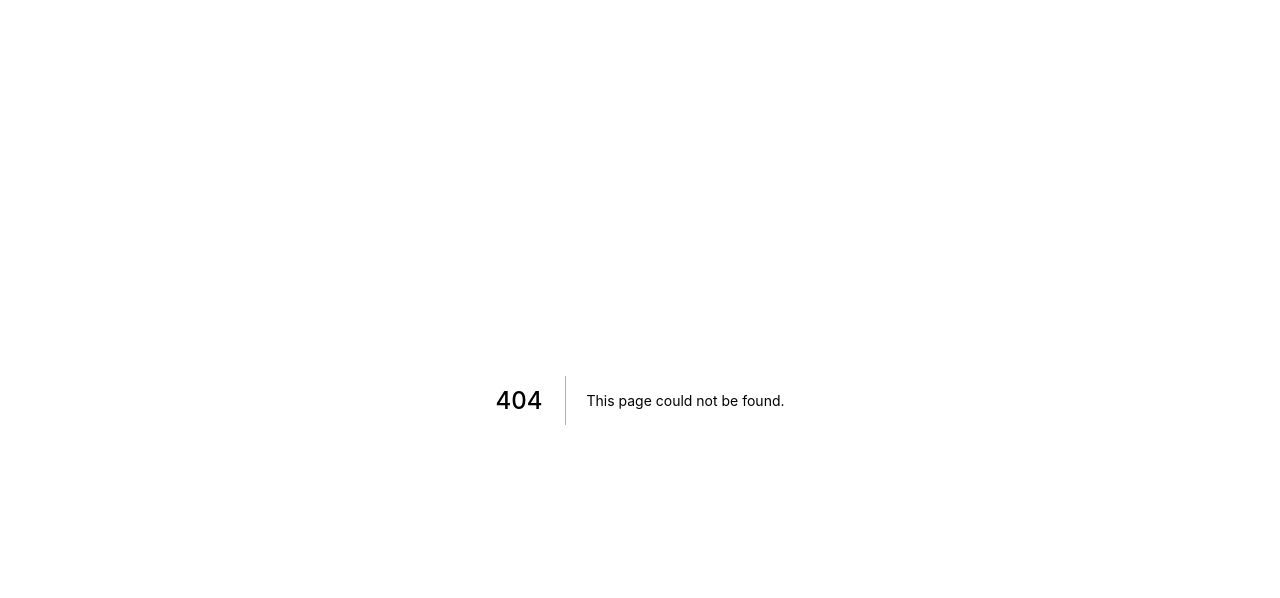
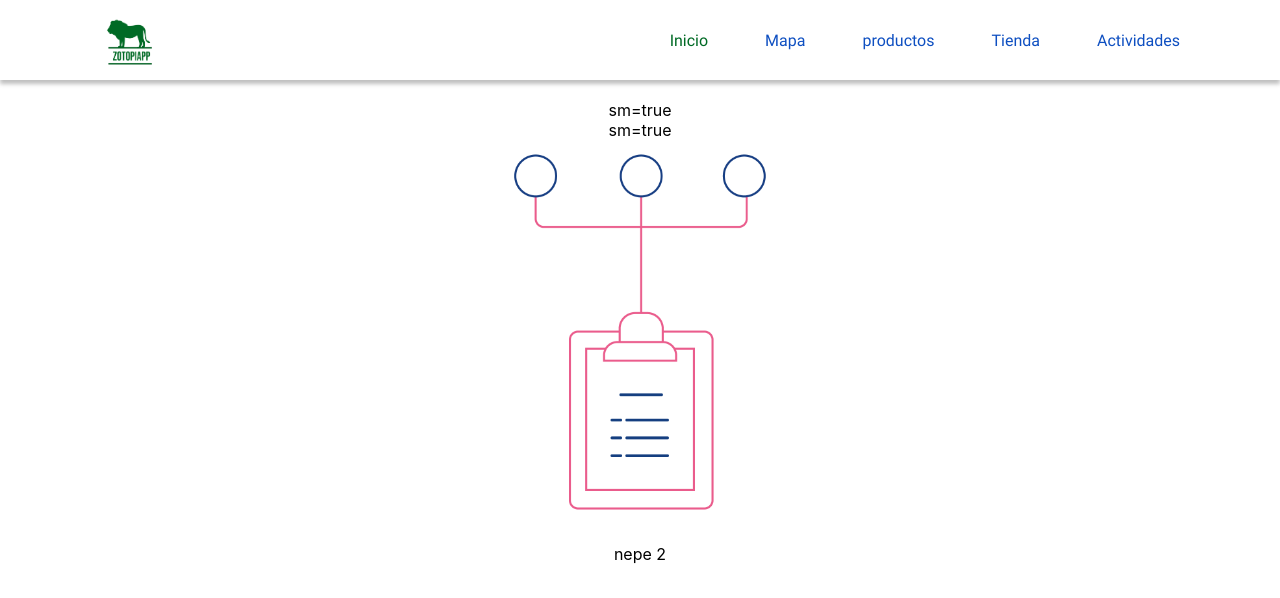
Before and after one commit to NoelAndrew/zotopiapp, a Next.js app: page /actividades in a window 1280 px wide. Before the commit this address had no page. Shown: the top 598 px of the page. Built offline with nearby package versions, Linux system fonts and the light colour scheme.

Commit message:
creacion de actividades y modificacion navbar

```diff
--- a/src/Components/Navbar/Navbar.tsx
+++ b/src/Components/Navbar/Navbar.tsx
@@ -115,7 +115,7 @@ const Navbar: FC = () => {
             </a>
           </button>
         </Link>
-        <Link href="../pages/animales/index">
+        <Link href="/actividades/">
           <button
             type="button"
             onClick={() => {
@@ -123,16 +123,16 @@ const Navbar: FC = () => {
               setopen(!open);
             }}
           >
-            <a className={active === `porque` ? styles.active : ``}>
+            <a className={active === `productos` ? styles.active : ``}>
               Actividades
             </a>
           </button>
         </Link>
-        <Link href="#contactanos">
+        <Link href="">
           <button
             type="button"
             onClick={() => {
-              setactive(`contacto`);
+              setactive(`porque`);
               setopen(!open);
             }}
           >
--- /dev/null
+++ b/src/pages/actividades/index.js
@@ -0,0 +1,35 @@
+import { useState, useEffect } from "react";
+import Navbar from '../../Components/Navbar/Navbar';
+import Head from 'next/head';
+import {Container, Row, Col, Card, Image} from 'react-bootstrap'
+
+function Actividades() {
+
+
+
+
+  return (
+    <>
+     <Head>
+        <title>Zootopiapp</title>
+        <link rel="icon" href="/assets/Logo.png" />
+      </Head>
+    <Navbar/>
+    <div className="actividades-container">
+    <Container>
+        <Row>
+            <Col sm>sm=true</Col>
+            <Col sm>sm=true</Col>
+            <Col sm>
+                <Image src="../../../assets/investigacion.png" roundedCircle/>
+            </Col>
+        </Row>
+    </Container>
+    <p>nepe 2</p>
+
+    </div>
+    </>
+  );
+}
+
+export default Actividades;
--- a/src/pages/index.tsx
+++ b/src/pages/index.tsx
@@ -35,8 +35,8 @@ export default function Home() {
       <Noticias />
       <Subtitulo titulo="Sobre el Zoo" id="productos" />
       <Productos />
-      <Subtitulo titulo="¿Como trabajamos?" id="como" />
-      <Trabajamos />
+      {/* <Subtitulo titulo="¿Como trabajamos?" id="como" /> */}
+      {/* <Trabajamos /> */}
       <Footer />
     </div>
   );
--- a/src/styles/global.css
+++ b/src/styles/global.css
@@ -18,3 +18,11 @@ a {
   text-align: center;
   margin-top: 100px;
 }
+.actividades-container{
+  text-align: center;
+  margin-top: 100px;
+}
+.actividades-container img{
+  width: 30%;
+  height: 30%;
+}
```
Also changed, not shown: 2 other files (tests, documents, lock files or other folders).
